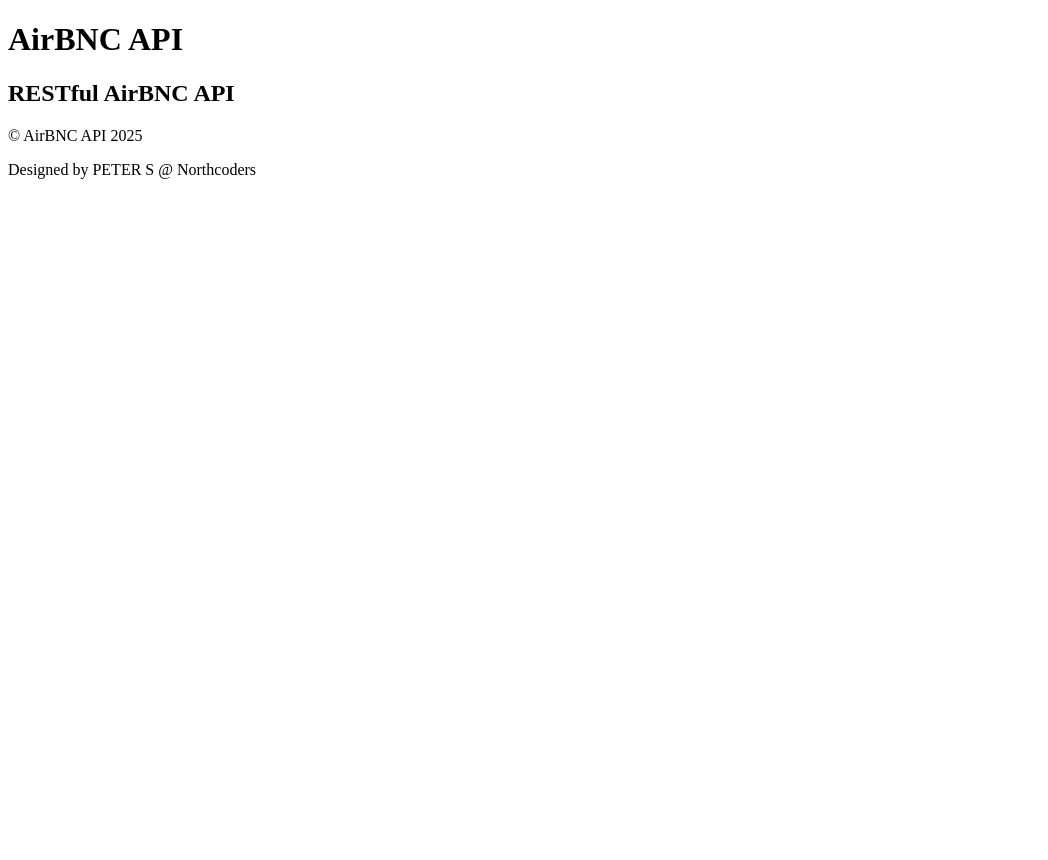
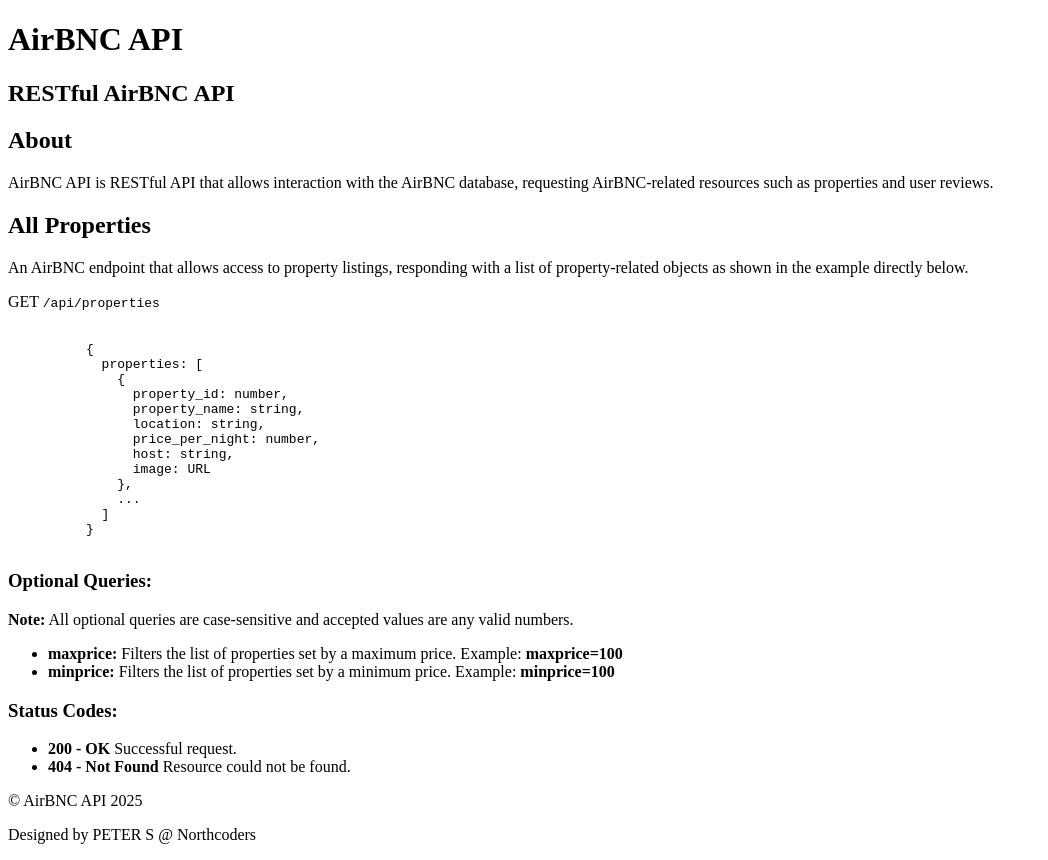
Before and after one commit to d-coded25/airbnc-back-end, a website: page index.html in a window 1280 px wide. Shown: the whole page, without its empty margins (0-1048 px from the left). Before the commit the page ends 800 px from the top, so only its background shows below. Drawn offline with Linux system fonts and the light colour scheme.

Commit message:
Add html main section with get all properties content

```diff
--- a/index.html
+++ b/index.html
@@ -12,6 +12,68 @@
       <h2>RESTful AirBNC API</h2>
     </header>
 
+    <main>
+      <article>
+        <section>
+          <h2>About</h2>
+          <p>
+            AirBNC API is RESTful API that allows interaction with the AirBNC
+            database, requesting AirBNC-related resources such as properties and
+            user reviews.
+          </p>
+        </section>
+
+        <section>
+          <h2>All Properties</h2>
+          <p>
+            An AirBNC endpoint that allows access to property listings,
+            responding with a list of property-related objects as shown in the
+            example directly below.
+          </p>
+
+          <p>GET <code>/api/properties</code></p>
+
+          <pre><code>
+          {
+            properties: [
+              {
+                property_id: number,
+                property_name: string,
+                location: string,
+                price_per_night: number,
+                host: string,
+                image: URL
+              },
+              ...
+            ]
+          }
+        </code></pre>
+
+          <h3>Optional Queries:</h3>
+          <p>
+            <strong>Note:</strong> All optional queries are case-sensitive and
+            accepted values are any valid numbers.
+          </p>
+          <ul>
+            <li>
+              <b>maxprice:</b> Filters the list of properties set by a maximum
+              price. Example: <b>maxprice=100</b>
+            </li>
+            <li>
+              <b>minprice:</b> Filters the list of properties set by a minimum
+              price. Example: <b>minprice=100</b>
+            </li>
+          </ul>
+
+          <h3>Status Codes:</h3>
+          <ul>
+            <li><b>200 - OK</b> Successful request.</li>
+            <li><b>404 - Not Found</b> Resource could not be found.</li>
+          </ul>
+        </section>
+      </article>
+    </main>
+
     <footer>
       <p>&copy; AirBNC API 2025</p>
       <p>Designed by PETER S @ Northcoders</p>
```
